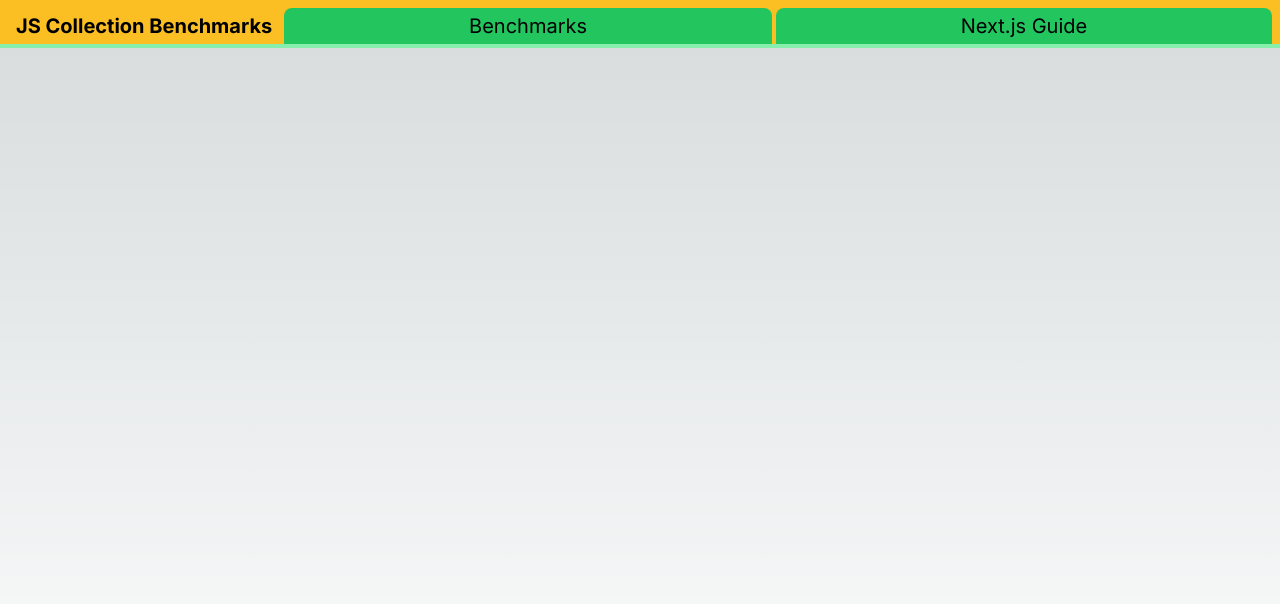
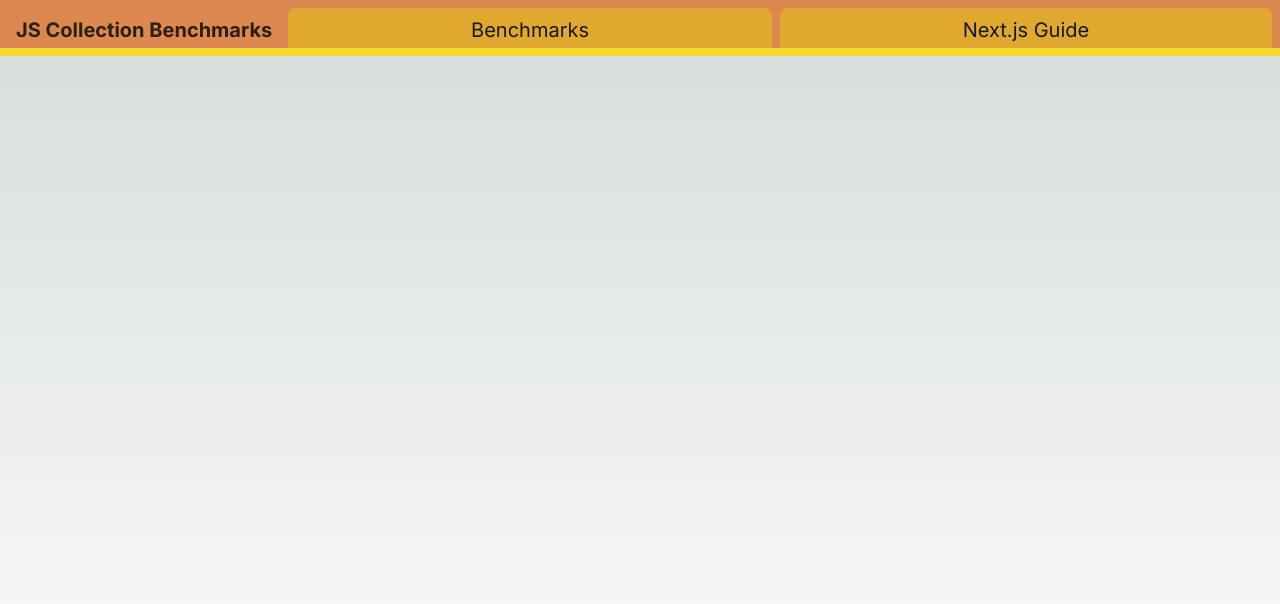
Before and after one commit to neolefty/js-collection-benchmarks, a Next.js app: page / in a window 1280 px wide. Shown: the top 604 px of the page. Built offline with nearby package versions, Linux system fonts and the light colour scheme.

Commit message:
use a Daisy theme

```diff
--- a/app/_util/PageBase.tsx
+++ b/app/_util/PageBase.tsx
@@ -13,8 +13,8 @@
 }
 
 export const NavBar = () => (
-    <header className="w-screen flex flex-row  justify-between text-xl border-b-4 border-green-300 dark:border-green-700  bg-amber-400 dark:bg-amber-900 gap-1 px-2">
-        <h1 className="flex items-end font-bold px-2 py-1">
+    <header className="w-screen flex flex-row  justify-between text-xl border-b-8 border-primary bg-accent gap-2 px-2">
+        <h1 className="flex items-end font-bold px-2 py-1 text-accent-content">
             JS Collection Benchmarks
         </h1>
         <Nav route="bench">Benchmarks</Nav>
@@ -26,13 +26,13 @@
     const path = usePathname()
     const isCurrent = path.toLowerCase().indexOf(route) >= 0
     return isCurrent ? (
-        <nav className="flex-grow text-center bg-green-300 dark:bg-green-700 px-2 py-1 mt-2 rounded-t-lg">
+        <nav className="flex-grow text-center bg-primary text-primary-content px-2 pb-1 pt-2 mt-2 rounded-t-lg">
             {children}
         </nav>
     ) : (
         <a
             href={`/${route}`}
-            className="flex-grow text-center bg-green-500 dark:bg-green-900 px-2 py-1 mt-2 rounded-t-lg"
+            className="flex-grow text-center bg-secondary text-secondary-content px-2 pb-1 pt-2 mt-2 rounded-t-lg"
         >
             {children}
         </a>
--- a/app/bench/BenchFormControls.tsx
+++ b/app/bench/BenchFormControls.tsx
@@ -28,12 +28,15 @@
             </Fragment>
         ))}
         <section aria-label="actions" className="flex gap-3 col-span-2 mt-4">
-            <button className="btn" disabled={setup.start !== setup.running}>
+            <button
+                className="btn btn-primary"
+                disabled={setup.start !== setup.running}
+            >
                 {setup.running ? "Cancel" : "Start"}
             </button>
             <button
                 disabled={setup.start || setup.running}
-                className="btn dark:bg-green-900 bg-green-300"
+                className="btn btn-secondary"
                 onClick={setup.onReset}
             >
                 Reset
--- a/app/bench/BenchPage.tsx
+++ b/app/bench/BenchPage.tsx
@@ -16,7 +16,7 @@
             >
                 <BenchFormControls setup={setup} />
                 <BenchResultsDisplay setup={setup} />
-                <details className="col-span-2 w-full border-amber-700 py-2 border-y-2">
+                <details className="col-span-2 w-full bg-secondary text-secondary-content mt-4 py-2">
                     <summary className="text-center">State (debug)</summary>
                     <p className="text-center py-3">
                         Status:{" "}
--- a/app/bench/BenchResultsDisplay.tsx
+++ b/app/bench/BenchResultsDisplay.tsx
@@ -8,7 +8,7 @@
 export const BenchResultsDisplay = ({ setup }: { setup: BenchSetup }) =>
     Object.entries(setup.results).length > 0 && (
         <>
-            <h2 className="gap-3 col-span-2 mt-4 text-xl font-bold bg-amber-400 dark:bg-amber-900 w-full text-center py-3">
+            <h2 className="gap-3 col-span-2 mt-4 text-xl font-bold bg-primary text-primary-content w-full text-center py-3">
                 Results
             </h2>
             {Object.entries(setup.results).map(([benchType, elapsedMs]) => (
--- a/tailwind.config.js
+++ b/tailwind.config.js
@@ -5,6 +5,10 @@
         "./components/**/*.{js,ts,jsx,tsx,mdx}",
         "./app/**/*.{js,ts,jsx,tsx,mdx}",
     ],
+    daisyui: {
+        themes: ["bumblebee", "coffee"],
+        darkTheme: "coffee",
+    },
     theme: {
         extend: {
             backgroundImage: {
```
